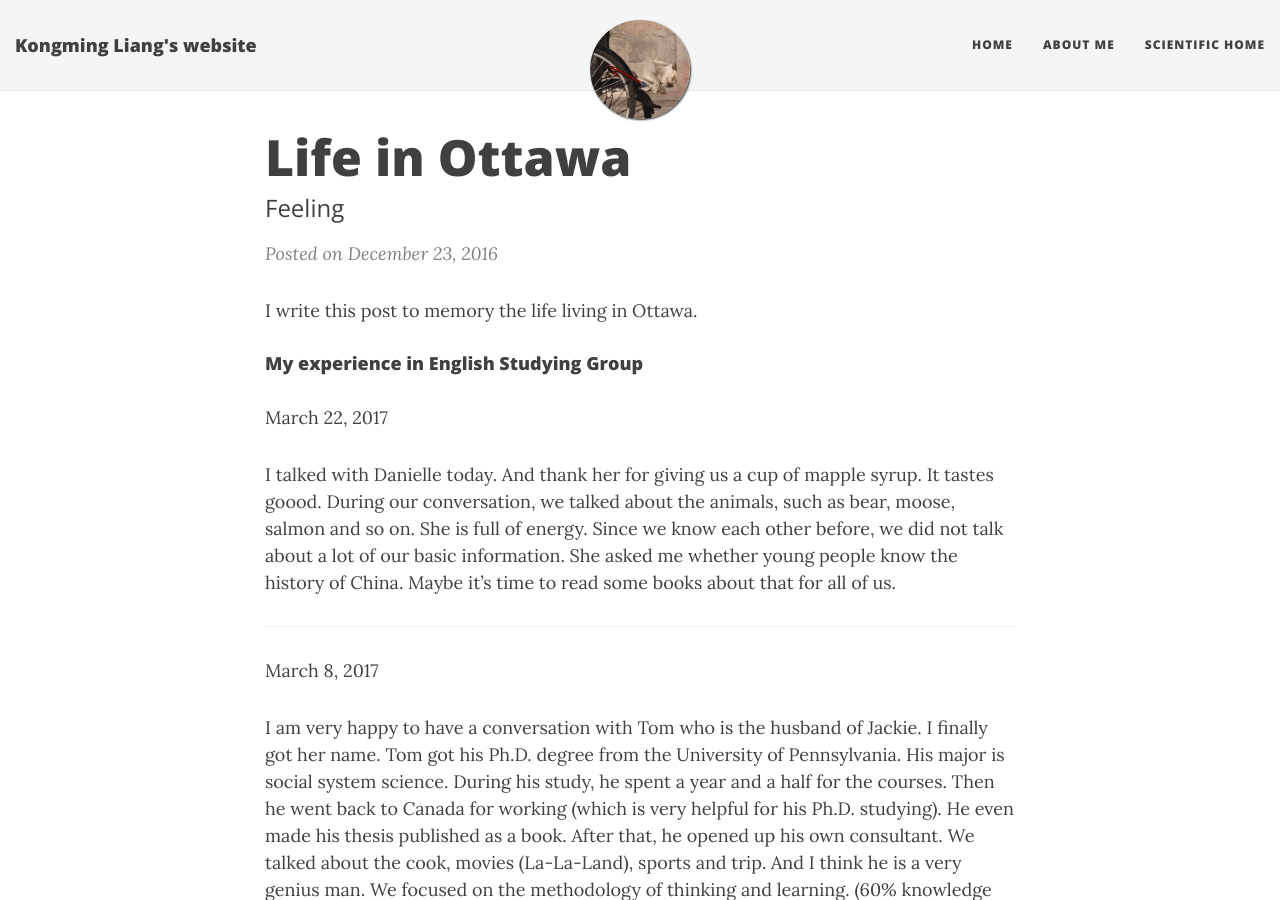
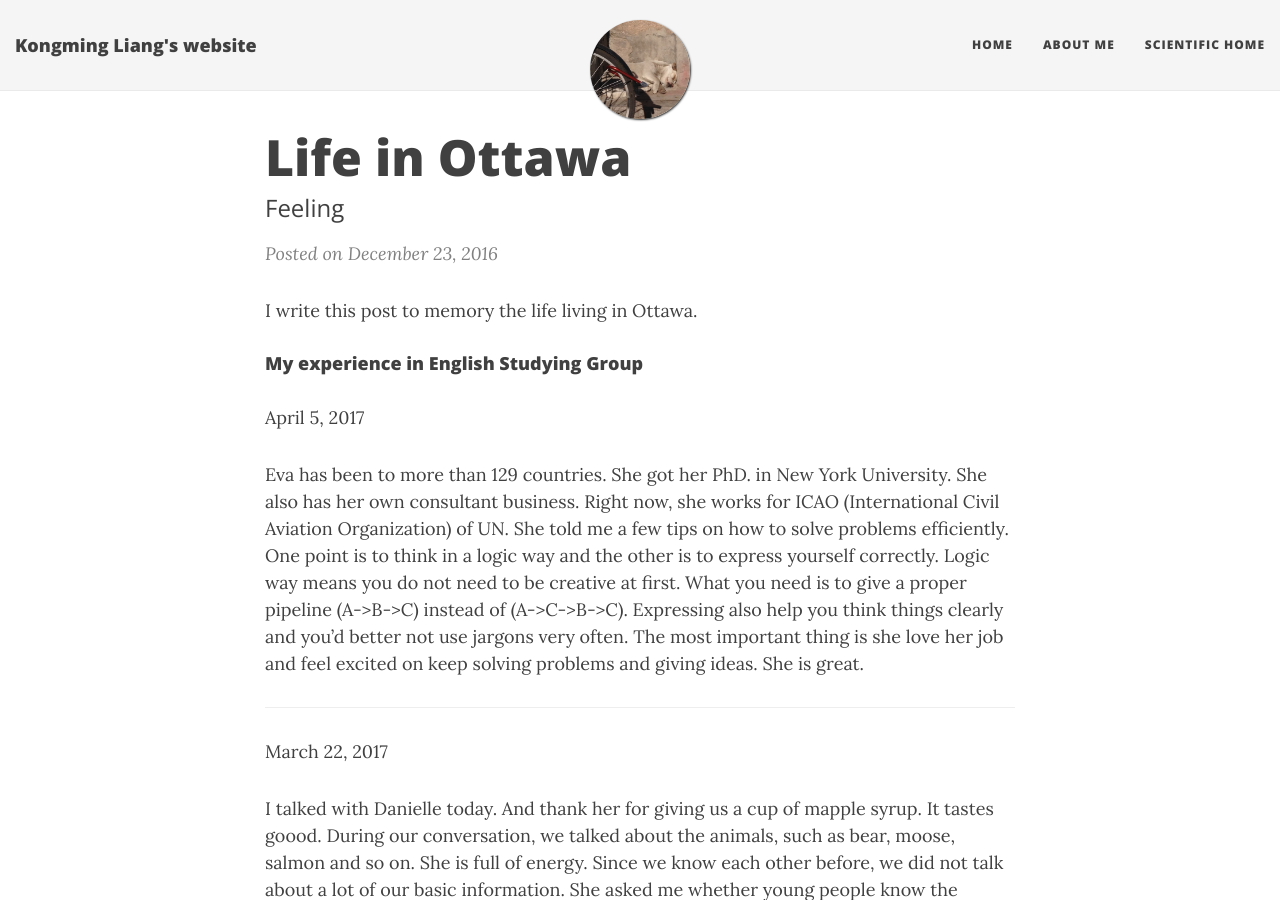
Before and after one commit to GriffinLiang/griffinliang.github.com, a Jekyll site: the page built from _posts/2016-12-23-Life-in-Ottawa.md, in a window 1280 px wide and 900 px high. Built offline with Jekyll 4.4.1, drawn with Linux system fonts in a browser that asks for light colours; nearby versions of some CDN libraries.

Commit message:
Update 2016-12-23-Life-in-Ottawa.md
add new

```diff
--- a/_posts/2016-12-23-Life-in-Ottawa.md
+++ b/_posts/2016-12-23-Life-in-Ottawa.md
@@ -11,6 +11,12 @@ I write this post to memory the life living in Ottawa.
 
 
 #### My experience in English Studying Group ####
+
+April 5, 2017
+
+Eva has been to more than 129 countries. She got her PhD. in New York University. She also has her own consultant business. Right now, she works for ICAO (International Civil Aviation Organization) of UN. She told me a few tips on how to solve problems efficiently. One point is to think in a logic way and the other is to express yourself correctly. Logic way means you do not need to be creative at first. What you need is to give a proper pipeline (A->B->C) instead of (A->C->B->C). Expressing also help you think things clearly and you'd better not use jargons very often. The most important thing is she love her job and feel excited on keep solving problems and giving ideas. She is great.
+
+***
 
 March 22, 2017
 
```
